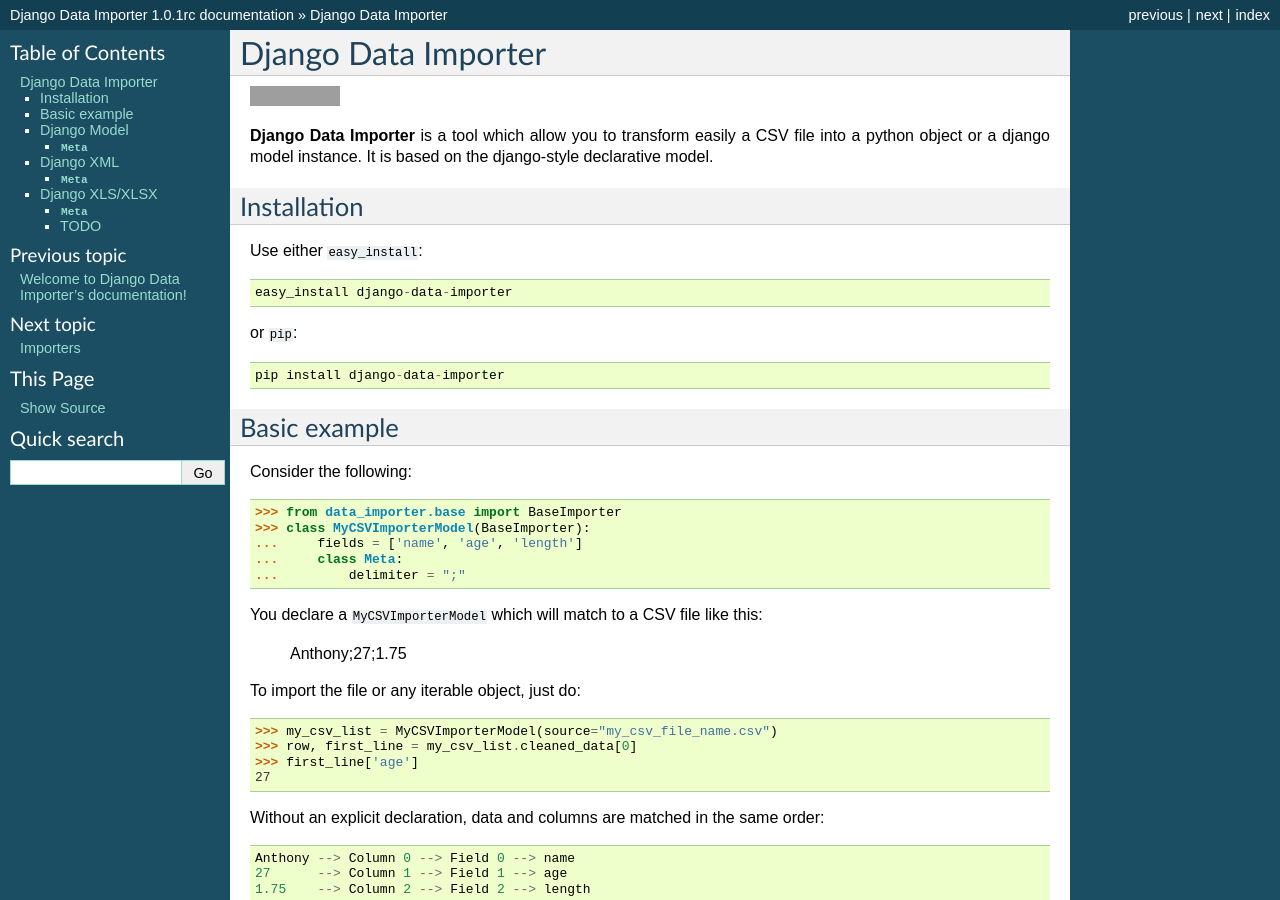
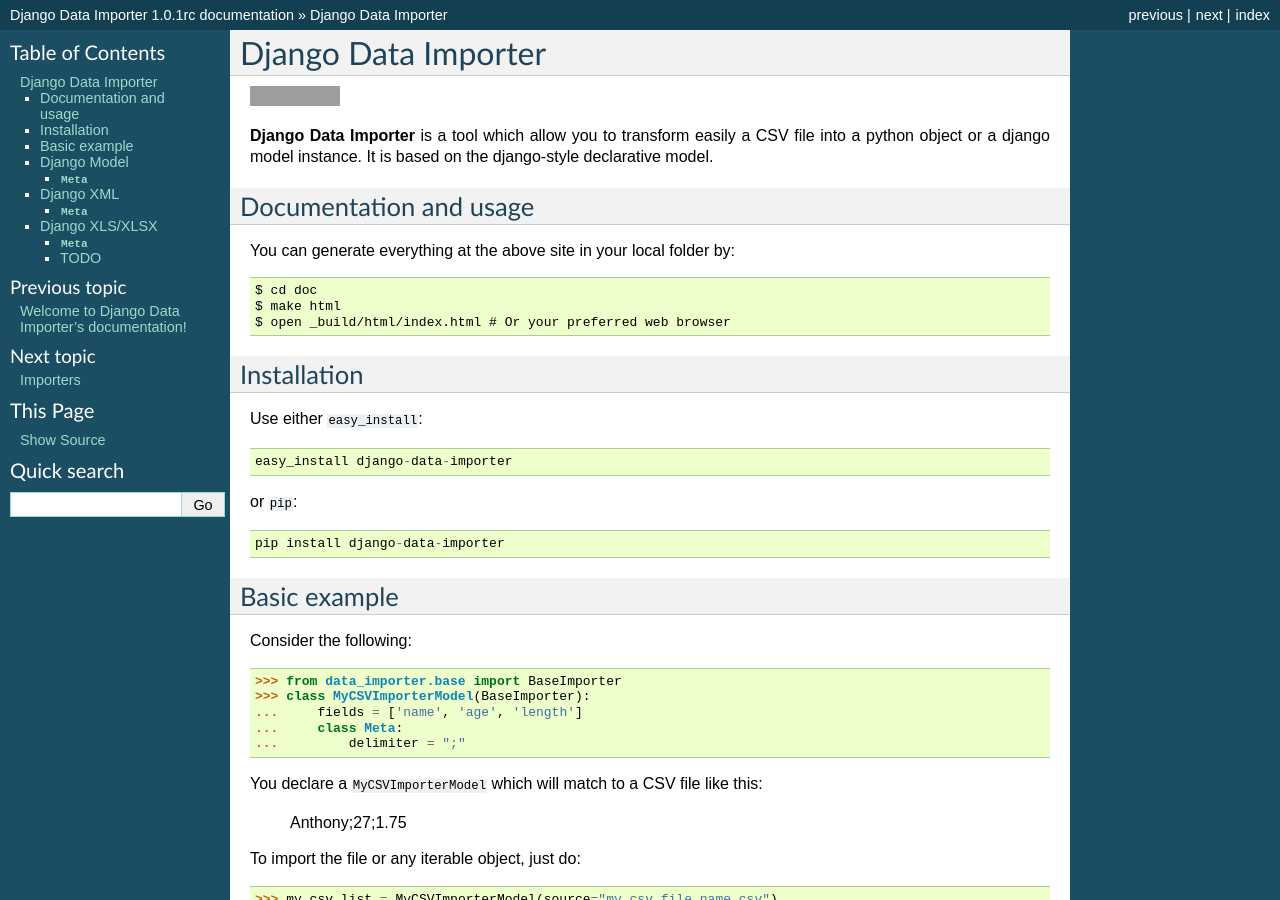
Before and after one commit to valdergallo/data-importer, a Sphinx documentation site: the page built from docs/source/readme.rst, in a window 1280 px wide and 900 px high. Built offline with Sphinx 7.4.7, drawn with Linux system fonts in a browser that asks for light colours; formulas are drawn with MathJax 3; grey boxes are pictures that could not be loaded.

Commit message:
Fixed docs

```diff
--- a/docs/source/models.rst
+++ b/docs/source/models.rst
@@ -6,4 +6,3 @@
 
 .. automodule:: data_importer.models
     :members:
-    :undoc-members:
--- a/docs/source/readme.rst
+++ b/docs/source/readme.rst
@@ -9,6 +9,15 @@
 
 .. toctree::
    :maxdepth: 2
+
+Documentation and usage
+-----------------------
+
+You can generate everything at the above site in your local folder by::
+
+    $ cd doc
+    $ make html
+    $ open _build/html/index.html # Or your preferred web browser
 
 
 Installation
```
Also changed, not shown: README.rst (+9 -0 lines).
